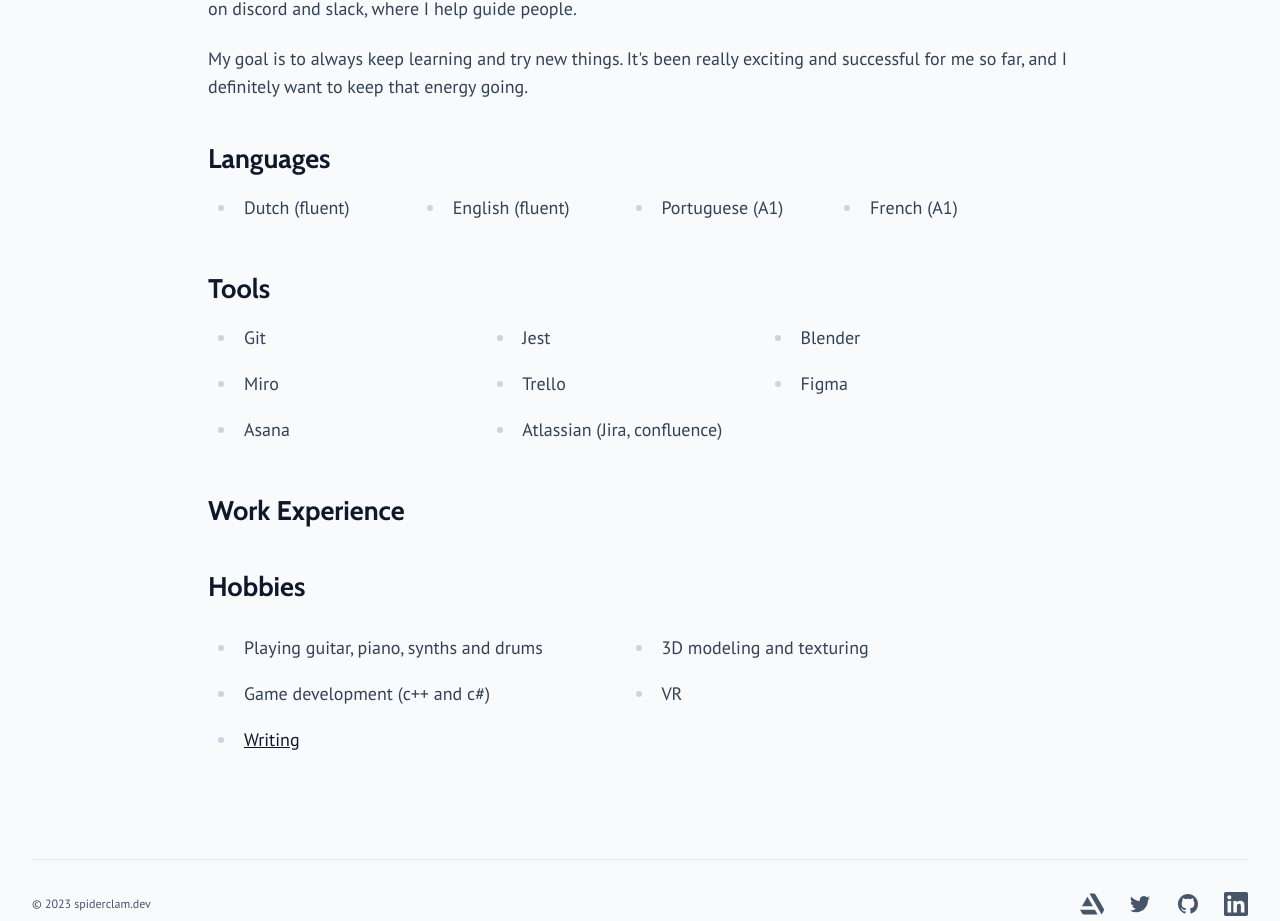
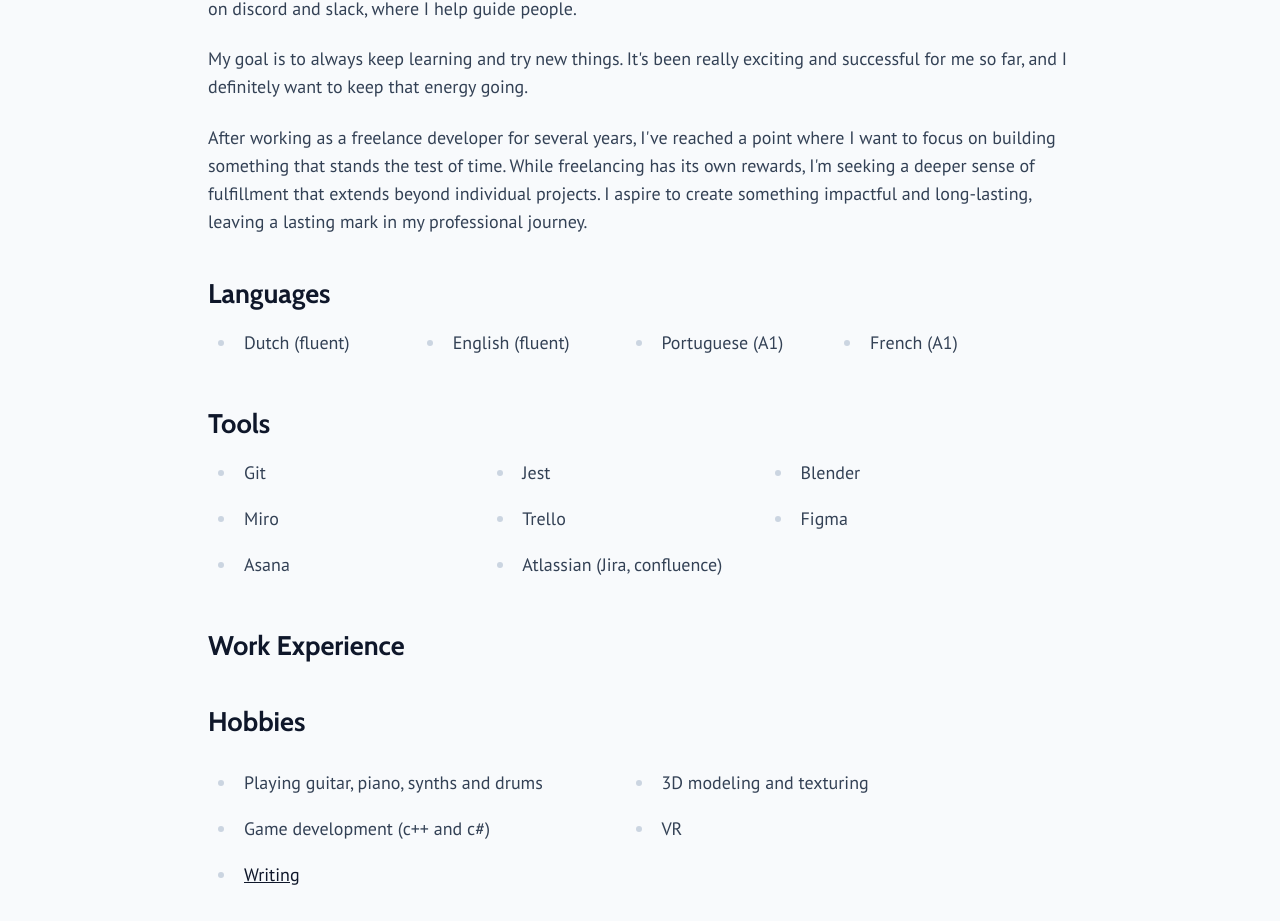
Before and after one commit to spiderclam/website, a SvelteKit app: page /about in a window 1280 px wide. Shown: the part 856-1777 px from the top of the page. Built offline with nearby package versions, Linux system fonts and the light colour scheme.

Commit message:
feat(about): add more about me, work towards cv

```diff
--- a/src/routes/about/+page.svelte
+++ b/src/routes/about/+page.svelte
@@ -95,6 +95,11 @@
 		<p>
 			My goal is to always keep learning and try new things. It's been really exciting and successful for me so far, and
 			I definitely want to keep that energy going.
+			</p>
+		<p>
+			After working as a freelance developer for several years, I've reached a point where I want to focus on building something that stands the test of time.
+			While freelancing has its own rewards, I'm seeking a deeper sense of fulfillment that extends beyond individual projects.
+			I aspire to create something impactful and long-lasting, leaving a lasting mark in my professional journey.
 		</p>
 
 		<div class='print:break-inside-avoid'>
```
Also changed, not shown: 1 other file (tests, documents, lock files or other folders).
